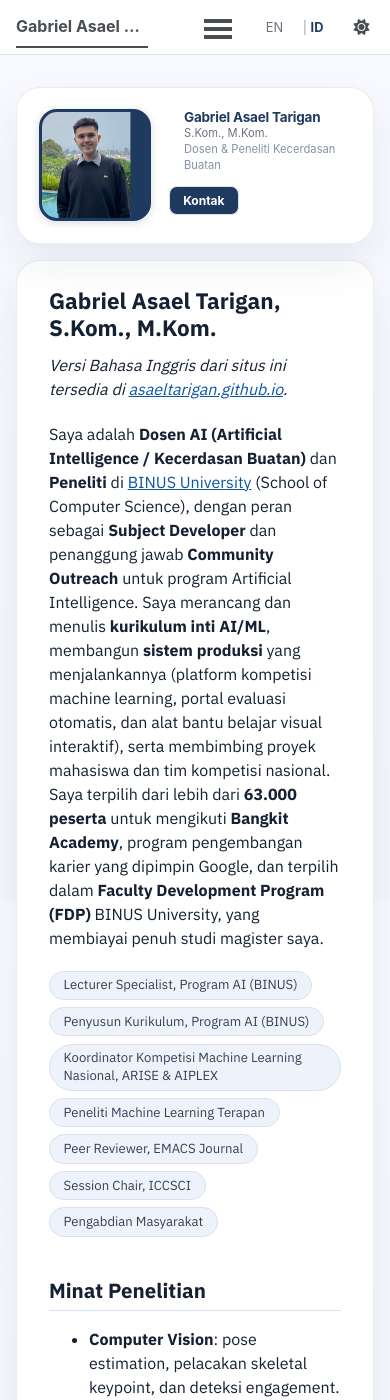
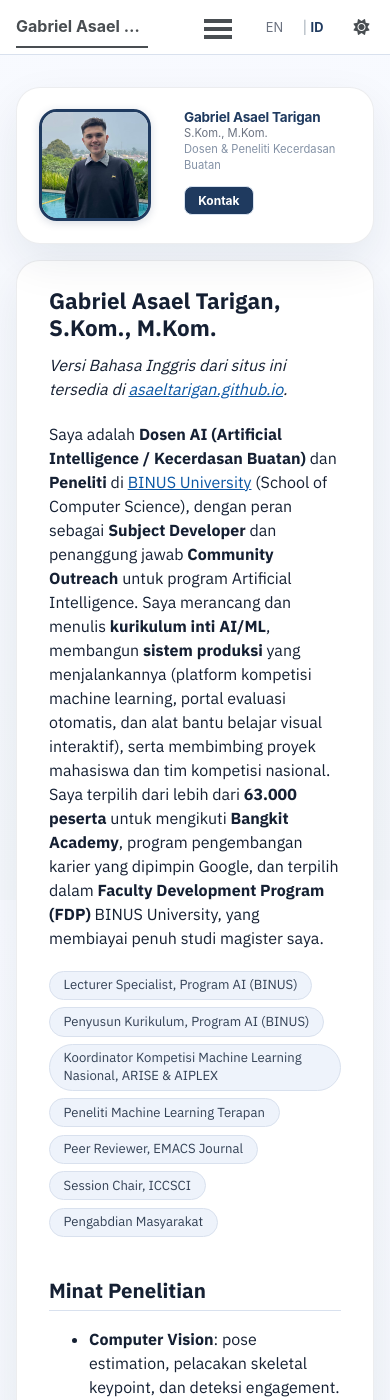
Before and after one commit to asaeltarigan/id, a Jekyll site: the page built from _pages/about.md, in a window 390 px wide and 1400 px high. Built offline with Jekyll 4.4.1, drawn with Linux system fonts in a browser that asks for light colours; a style sheet for code colours, icons or effects is not loaded.

Commit message:
Fix mobile sidebar: kill 1.1rem padding leak on avatar img (navy strip on photo right edge); align Contact button with name/Researcher text line; bump cache-buster v=54

```diff
--- a/_includes/head.html
+++ b/_includes/head.html
@@ -101,4 +101,4 @@
 <link rel="preconnect" href="https://fonts.gstatic.com" crossorigin>
 <link href="https://fonts.googleapis.com/css2?family=IBM+Plex+Sans:wght@400;500;600;700&display=swap" rel="stylesheet">
 <link rel="stylesheet" href="{{ base_path }}/assets/css/main.css">
-<link rel="stylesheet" href="{{ base_path }}/assets/css/custom.css?v=53">
+<link rel="stylesheet" href="{{ base_path }}/assets/css/custom.css?v=54">
--- a/assets/css/custom.css
+++ b/assets/css/custom.css
@@ -102,8 +102,16 @@ html[data-theme="dark"] .author__credentials { color: #94a3b8; }
      Overrides the theme's 36px table-cell avatar width, which otherwise
      squashes/clips the photo. */
   .sidebar .author__avatar { display: table-cell; vertical-align: top; width: auto !important; padding-right: 1.1rem; text-align: left; }
-  .sidebar .author__avatar img { display: block; margin: 0; width: 112px !important; height: 112px !important; object-fit: cover; border-radius: 18px !important; background: #1f3a5f !important; }
+  /* The <img> carries the same class as its wrapper div, so the wrapper's
+     padding-right (1.1rem gutter) leaks onto the photo and shrinks its content
+     box, exposing the navy background as a strip on the right edge (hit 10 Oct
+     2026). Kill padding on the img itself so object-fit:cover fills edge-to-edge. */
+  .sidebar .author__avatar img { display: block; margin: 0; padding: 0 !important; width: 112px !important; height: 112px !important; object-fit: cover; border-radius: 18px !important; background: #1f3a5f !important; }
   .sidebar .author__content { display: table-cell; vertical-align: top; width: auto; text-align: left; margin-top: 0; padding-right: 0; }
+  /* Align the Contact button with the name/"Researcher" text line (same 15px
+     theme indent, so the button reads as part of the text column and not a
+     floating element; hit 10 Oct 2026). */
+  .sidebar .author__urls-wrapper { padding-left: 15px; }
   .sidebar .author__name, .sidebar .author__bio { text-align: left; }
   /* Grid: avatar spans 2 rows (col 1), content row1 + Contact row2 in the RIGHT
      column so the button sits JUST BELOW the role text (not at card bottom).
```
